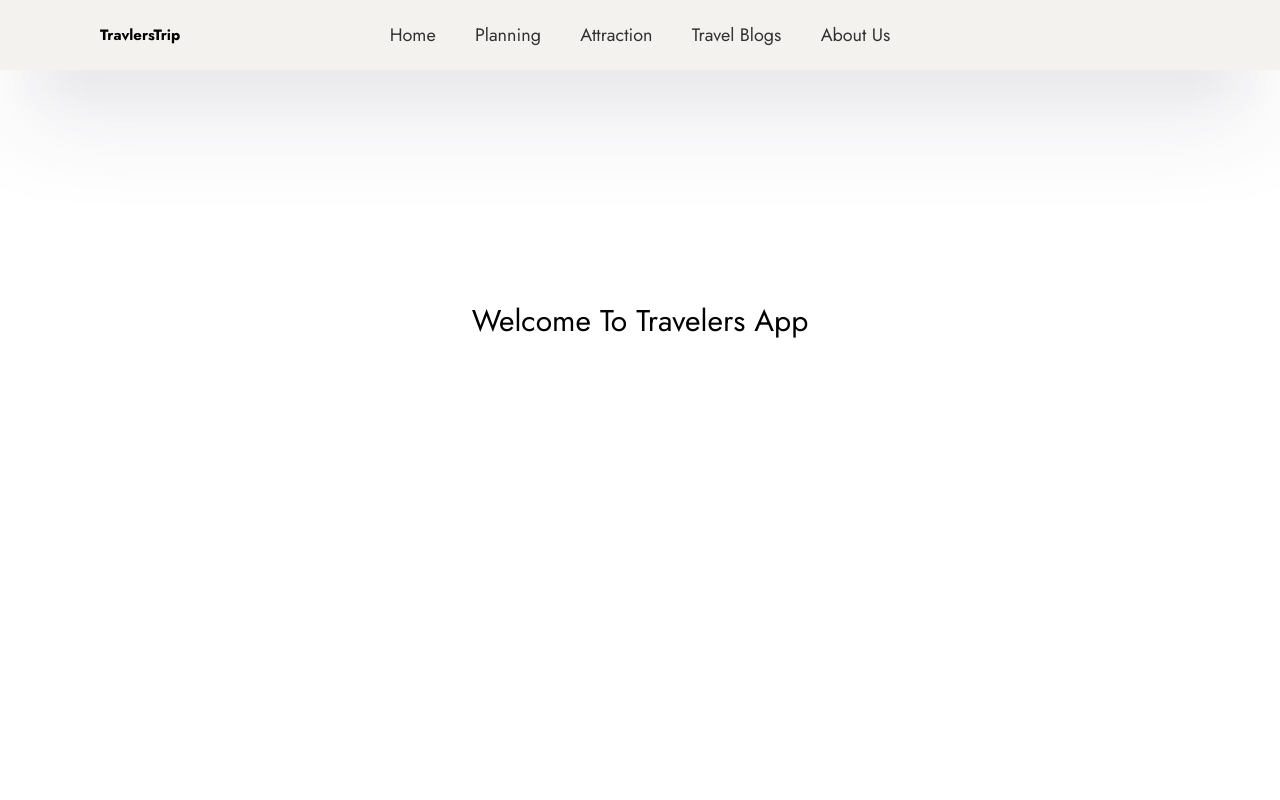
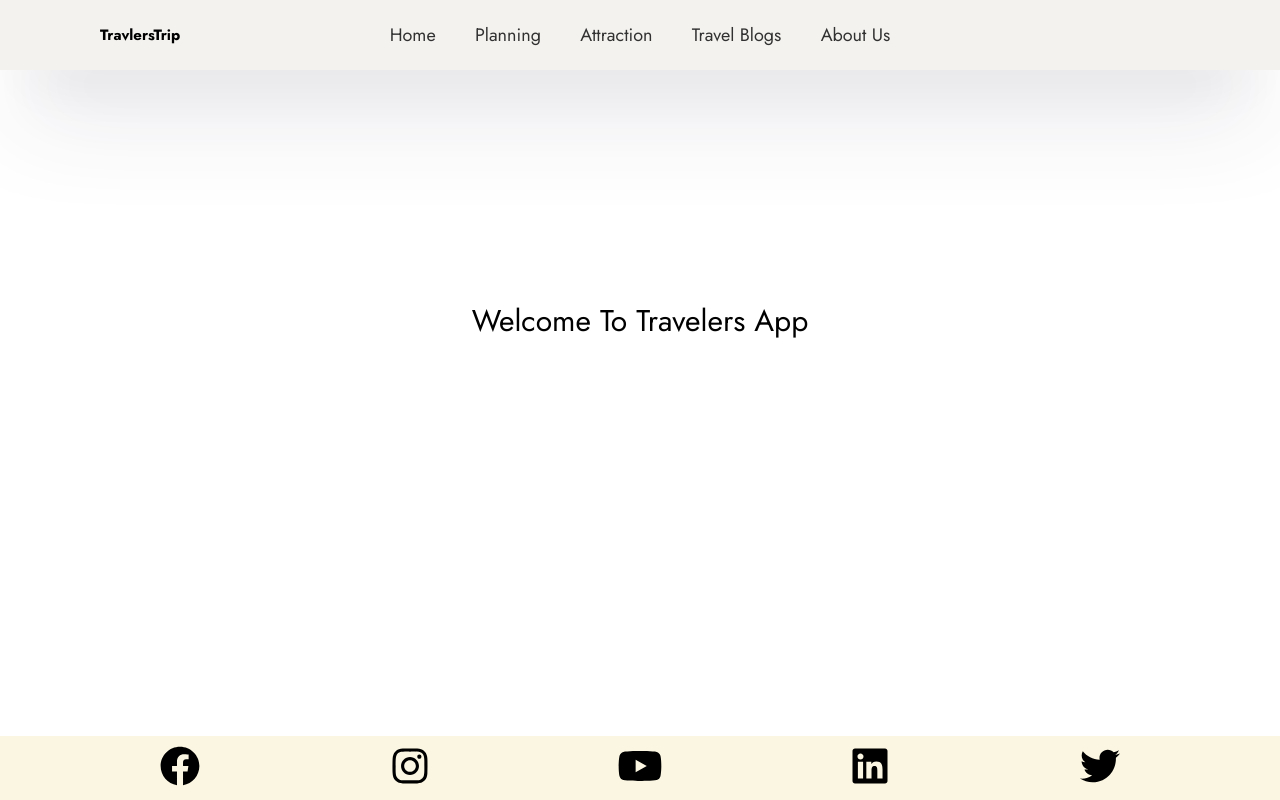
Before and after one commit to architdadwal/capstone, a React (Create React App) app in the folder myapp/: page / in a window 1280 px wide. Built offline with nearby package versions, Linux system fonts and the light colour scheme.

Commit message:
created Footer component

```diff
--- a/myapp/package.json
+++ b/myapp/package.json
@@ -3,11 +3,15 @@
   "version": "0.1.0",
   "private": true,
   "dependencies": {
+    "@emotion/react": "^11.9.3",
+    "@emotion/styled": "^11.9.3",
+    "@mui/material": "^5.9.0",
     "@testing-library/jest-dom": "^5.16.4",
     "@testing-library/react": "^13.3.0",
     "@testing-library/user-event": "^13.5.0",
     "react": "^18.2.0",
     "react-dom": "^18.2.0",
+    "react-icons": "^4.4.0",
     "react-scripts": "5.0.1",
     "web-vitals": "^2.1.4"
   },
--- a/myapp/src/App.js
+++ b/myapp/src/App.js
@@ -1,9 +1,11 @@
 import React from 'react'
 import Navbar from './Navbar/Navbar';
+import Footer from './Footer/Footer';
 function App() {
   return (
     <>
     <Navbar />
+    <Footer />
     </>
   )
 }
--- /dev/null
+++ b/myapp/src/Footer/Footer.css
@@ -0,0 +1,16 @@
+footer {
+    bottom: 0;
+    background-color: #faf6e1;
+    align-items: center;
+    position: fixed;
+    display: flex;
+    width: 100%;
+    justify-content: space-evenly;
+    padding: 5px 0;
+  }
+  .icon {
+    padding: 5px;
+    width: 100px;
+    height: 50px;
+    color: black;
+  }
--- /dev/null
+++ b/myapp/src/Footer/Footer.js
@@ -0,0 +1,46 @@
+import React from "react";
+import "./Footer.css";
+// import InstagramIcon from "@mui/icons-material/Instagram";
+import {
+  FaFacebook,
+  FaInstagram,
+  FaYoutube,
+  FaLinkedin,
+  FaTwitter,
+} from "react-icons/fa";
+
+function Footer() {
+  return (
+    <footer>
+      <a href="https://www.facebook.com/balramkumar.roy.90" target="balram">
+        <FaFacebook className="icon" />
+      </a>
+      <a
+        href="https://www.youtube.com/channel/UCpchDc9ibtKi6Qj4wWP-Iog"
+        target="balram"
+      >
+        <FaInstagram className="icon" />
+      </a>
+      <a
+        href="https://www.youtube.com/channel/UCpchDc9ibtKi6Qj4wWP-Iog"
+        target="balram"
+      >
+        <FaYoutube className="icon" />
+      </a>
+      <a
+        href="https://www.youtube.com/channel/UCpchDc9ibtKi6Qj4wWP-Iog"
+        target="balram"
+      >
+        <FaLinkedin className="icon" />
+      </a>
+      <a
+        href="https://www.youtube.com/channel/UCpchDc9ibtKi6Qj4wWP-Iog"
+        target="balram"
+      >
+        <FaTwitter className="icon" />
+      </a>
+    </footer>
+  );
+}
+
+export default Footer;
--- a/myapp/src/Navbar/Navbar.js
+++ b/myapp/src/Navbar/Navbar.js
@@ -18,19 +18,19 @@ function Navbar() {
     <div className="menu-link">
         <ul>
             <li>
-                <a href="***">Home</a>
+                <a href="./home">Home</a>
             </li>
             <li>
-                <a href="***">Planning</a>
+                <a href="./Planning">Planning</a>
             </li>
             <li>
-                <a href="***">Attraction</a>
+                <a href="Attraction">Attraction</a>
             </li>
             <li>
-                <a href="***">Travel Blogs</a>
+                <a href="TaavelBlogs">Travel Blogs</a>
             </li>
             <li>
-                <a href="***">About us</a>
+                <a href="AboutUs">About us</a>
             </li>
         </ul>
 
```
Also changed, not shown: 1 other file (tests, documents, lock files or other folders).
